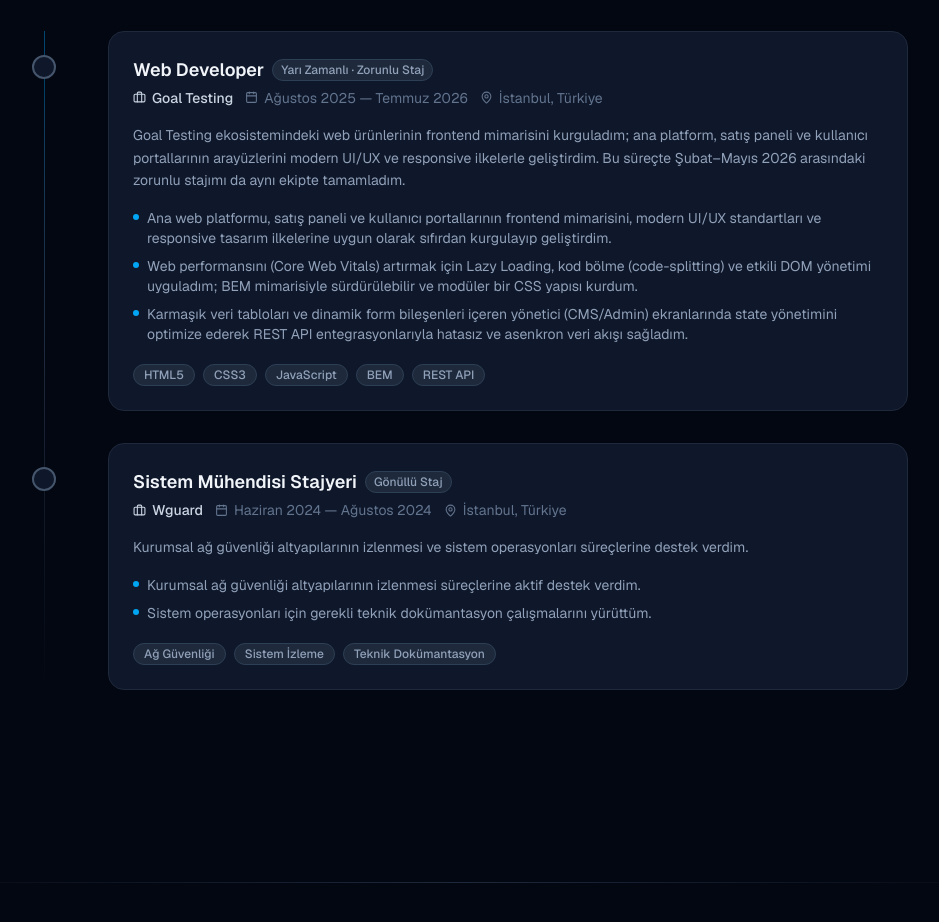
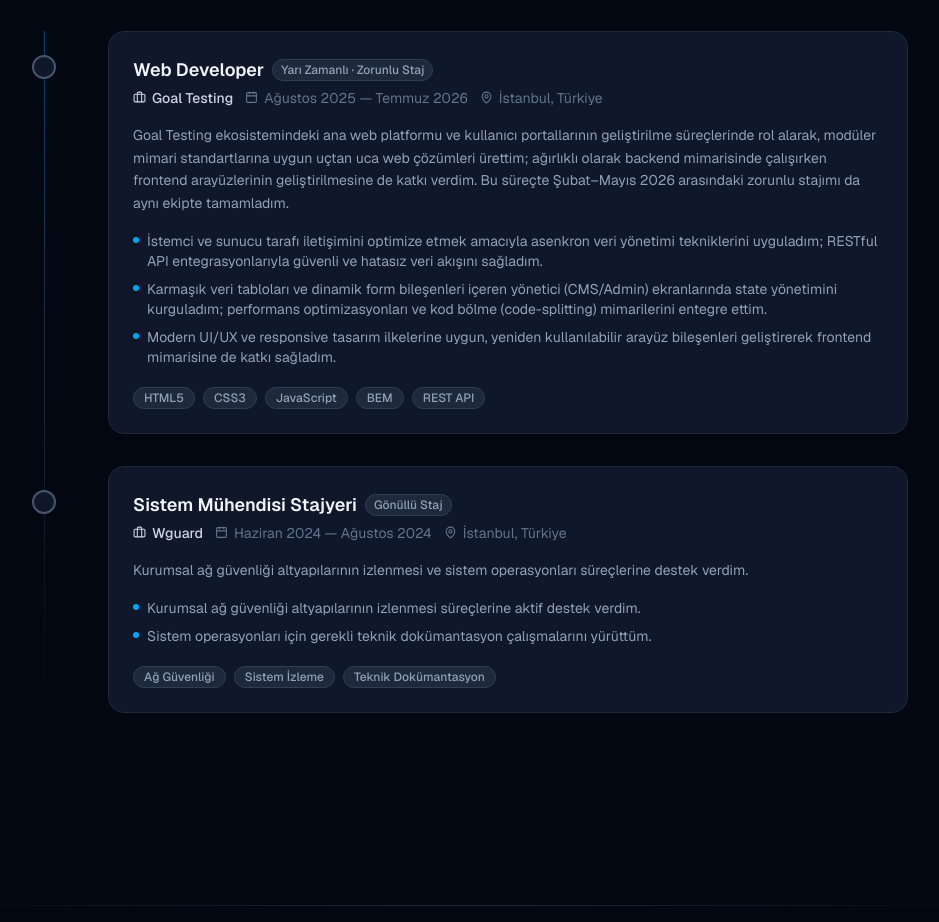
Before and after one commit to silakarahan01/portfolyo, a Next.js app: page / in a window 1280 px wide. Shown: the part 2820-3742 px from the top of the page, without its empty margins (180-1119 px from the left). Built offline with nearby package versions, Linux system fonts and the light colour scheme.

Commit message:
deneyim düzenlemesi

```diff
--- a/src/components/Experience.tsx
+++ b/src/components/Experience.tsx
@@ -12,11 +12,11 @@ const experiences = [
     location: "İstanbul, Türkiye",
     current: false,
     description:
-      "Goal Testing ekosistemindeki web ürünlerinin frontend mimarisini kurguladım; ana platform, satış paneli ve kullanıcı portallarının arayüzlerini modern UI/UX ve responsive ilkelerle geliştirdim. Bu süreçte Şubat–Mayıs 2026 arasındaki zorunlu stajımı da aynı ekipte tamamladım.",
+      "Goal Testing ekosistemindeki ana web platformu ve kullanıcı portallarının geliştirilme süreçlerinde rol alarak, modüler mimari standartlarına uygun uçtan uca web çözümleri ürettim; ağırlıklı olarak backend mimarisinde çalışırken frontend arayüzlerinin geliştirilmesine de katkı verdim. Bu süreçte Şubat–Mayıs 2026 arasındaki zorunlu stajımı da aynı ekipte tamamladım.",
     highlights: [
-      "Ana web platformu, satış paneli ve kullanıcı portallarının frontend mimarisini, modern UI/UX standartları ve responsive tasarım ilkelerine uygun olarak sıfırdan kurgulayıp geliştirdim.",
-      "Web performansını (Core Web Vitals) artırmak için Lazy Loading, kod bölme (code-splitting) ve etkili DOM yönetimi uyguladım; BEM mimarisiyle sürdürülebilir ve modüler bir CSS yapısı kurdum.",
-      "Karmaşık veri tabloları ve dinamik form bileşenleri içeren yönetici (CMS/Admin) ekranlarında state yönetimini optimize ederek REST API entegrasyonlarıyla hatasız ve asenkron veri akışı sağladım.",
+      "İstemci ve sunucu tarafı iletişimini optimize etmek amacıyla asenkron veri yönetimi tekniklerini uyguladım; RESTful API entegrasyonlarıyla güvenli ve hatasız veri akışını sağladım.",
+      "Karmaşık veri tabloları ve dinamik form bileşenleri içeren yönetici (CMS/Admin) ekranlarında state yönetimini kurguladım; performans optimizasyonları ve kod bölme (code-splitting) mimarilerini entegre ettim.",
+      "Modern UI/UX ve responsive tasarım ilkelerine uygun, yeniden kullanılabilir arayüz bileşenleri geliştirerek frontend mimarisine de katkı sağladım.",
     ],
     tech: ["HTML5", "CSS3", "JavaScript", "BEM", "REST API"],
     color: "sky",
```
